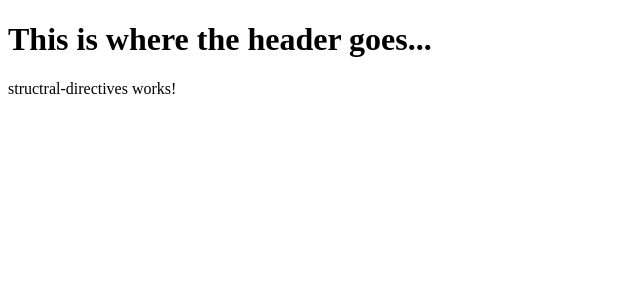
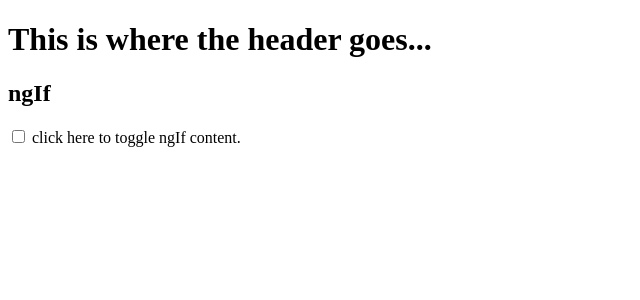
Before and after one commit to Aeddi13/AngularLearnspace, an Angular app: page /structuraldirectives in a window 1280 px wide. Shown: the top 300 px of the page, without its empty margins (0-640 px from the left). Built offline with nearby package versions, Linux system fonts and the light colour scheme.

Commit message:
feat: add ngif example to structural directives component

```diff
--- a/src/app/app.module.ts
+++ b/src/app/app.module.ts
@@ -1,5 +1,6 @@
 import { BrowserModule } from '@angular/platform-browser';
 import { NgModule } from '@angular/core';
+import { FormsModule } from '@angular/forms';
 
 import { AppRoutingModule } from './app-routing.module';
 import { AppComponent } from './app.component';
@@ -18,7 +19,8 @@
   ],
   imports: [
     BrowserModule,
-    AppRoutingModule
+    AppRoutingModule,
+    FormsModule
   ],
   providers: [],
   bootstrap: [AppComponent]
--- a/src/app/structral-directives/structral-directives.component.html
+++ b/src/app/structral-directives/structral-directives.component.html
@@ -1 +1,3 @@
-<p>structral-directives works!</p>
+<h2>ngIf</h2>
+<input type="checkbox" [(ngModel)]="ShowContentNgIf" > click here to toggle ngIf content.
+<p *ngIf="ShowContentNgIf">This text only exists when "ShowContentNgIf" is true.</p>
--- a/src/app/structral-directives/structral-directives.component.ts
+++ b/src/app/structral-directives/structral-directives.component.ts
@@ -11,4 +11,6 @@
   ngOnInit() {
   }
 
+  ShowContentNgIf: boolean;
+
 }
```
